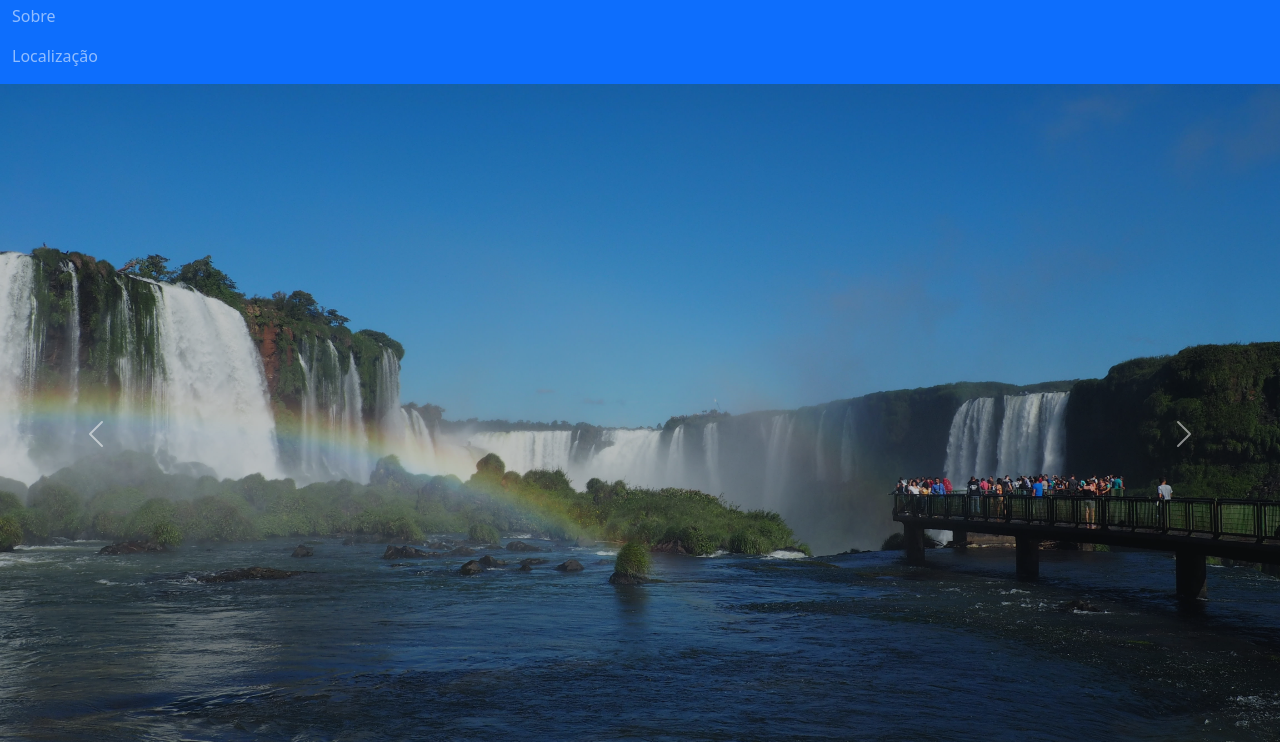
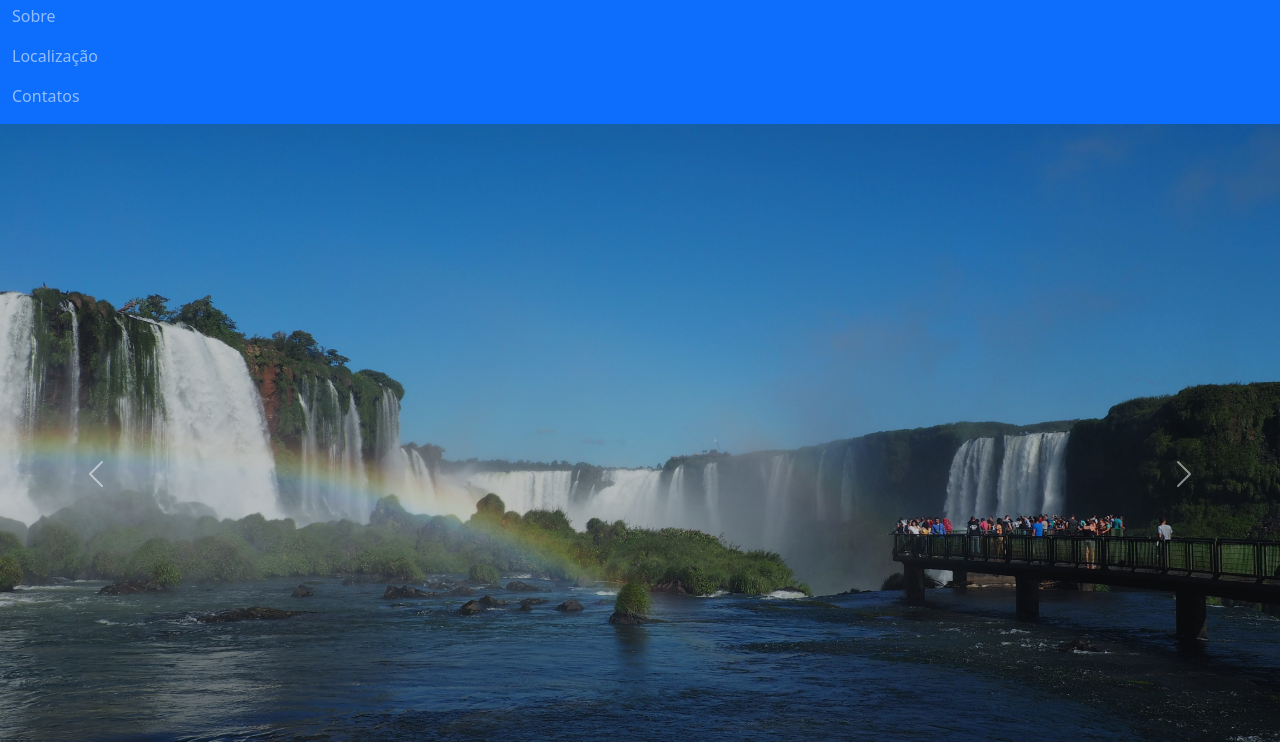
Before and after one commit to rafaelvizu/trabalho-html-faculdade, a plain HTML site: page index.html in a window 1280 px wide. Both pictures are taken after a click on the button 1240 px from the left and 28 px from the top of the page. Shown: the part 52-794 px from the top of the page. Drawn offline with nearby package versions, Linux system fonts and the light colour scheme.

Commit message:
Update index.html

```diff
--- a/index.html
+++ b/index.html
@@ -27,6 +27,9 @@
                          </li>
                          <li class="nav-item">
                               <a class="nav-link" href="#localizacao">Localização</a>
+                         </li>
+                           <li class="nav-item">
+                              <a class="nav-link" href="#contatos">Contatos</a>
                          </li>
                     </ul>
 
```
